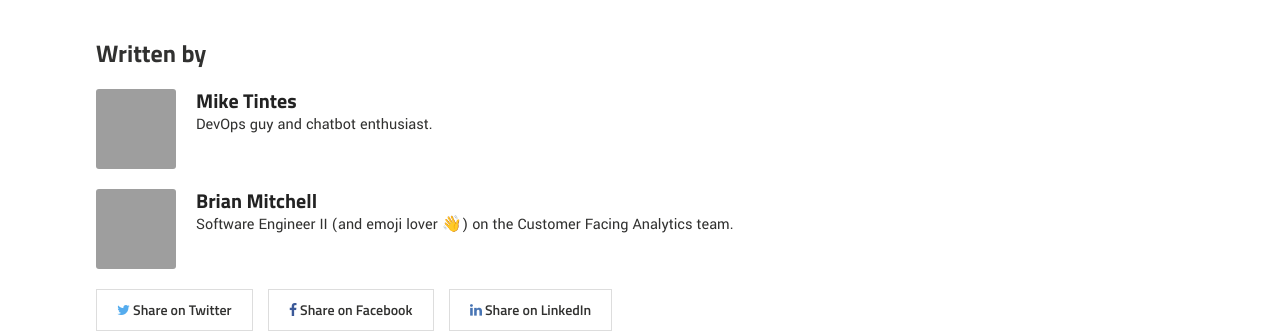
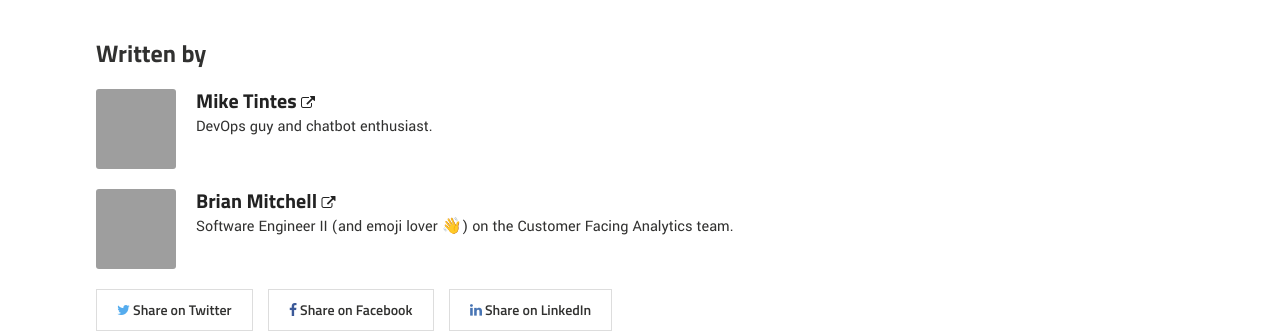
Before and after one commit to ch-robinson/ch-robinson.github.com, a Jekyll site: the page built from _posts/2018-07-25-our-favorite-coworker.md, in a window 1280 px wide. Shown: the part 5199-5532 px from the top of the page. Built offline with Jekyll 4.4.1, drawn with Linux system fonts in a browser that asks for light colours; emoji names are drawn with the system emoji font; grey boxes are pictures that could not be loaded.

Commit message:
Add external link styling when an author has a link

```diff
--- a/_includes/page-author.html
+++ b/_includes/page-author.html
@@ -5,6 +5,12 @@
   {% else %}<img src="{{ site.url }}/images/bio-photo.png" style="width: auto;" alt="{{ author.name }}">{% endif %}
 </div><!-- ./author-image -->
 <div class="author-content">
-  <h3 class="author-name" >{% if author.web %}<a href="{{ author.web }}" itemprop="author">{{ author.name }}</a>{% else %}<span itemprop="author">{{ author.name }}</span>{% endif %}</h3>
+  <h3 class="author-name">
+    {%- if author.web -%}
+      <a href="{{ author.web }}" itemprop="author" target="_blank">{{ author.name }}&nbsp;<i class="fa fa-external-link"></i></a>
+    {%- else -%}
+      <span itemprop="author">{{ author.name }}</span>
+    {%- endif -%}
+  </h3>
   <p class="author-bio">{{ author.bio }}</p>
 </div><!-- ./author-content -->
--- a/_sass/_layout.scss
+++ b/_sass/_layout.scss
@@ -233,6 +233,18 @@
 }
 .author-name {
 	@include font-size(20,no);
+  a {
+    border-bottom: 1px solid transparent;
+
+    &:hover,
+    &:active {
+      border-bottom: 1px solid lighten($link-color, 50);
+    }
+
+    .fa.fa-external-link {
+      @include font-size(14,no);
+    }
+  }
 }
 .author-bio {
 	margin-top: 0;
```
